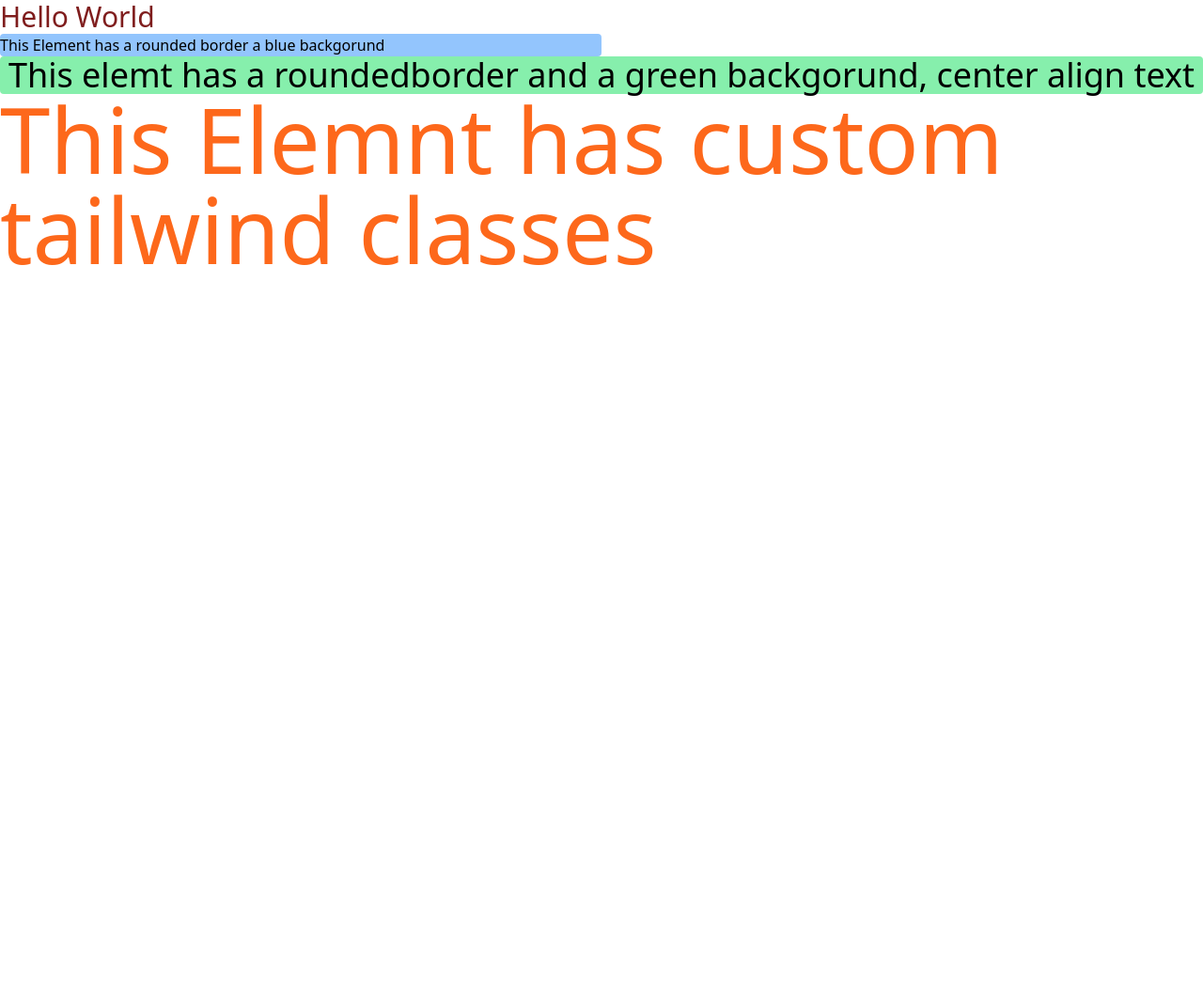
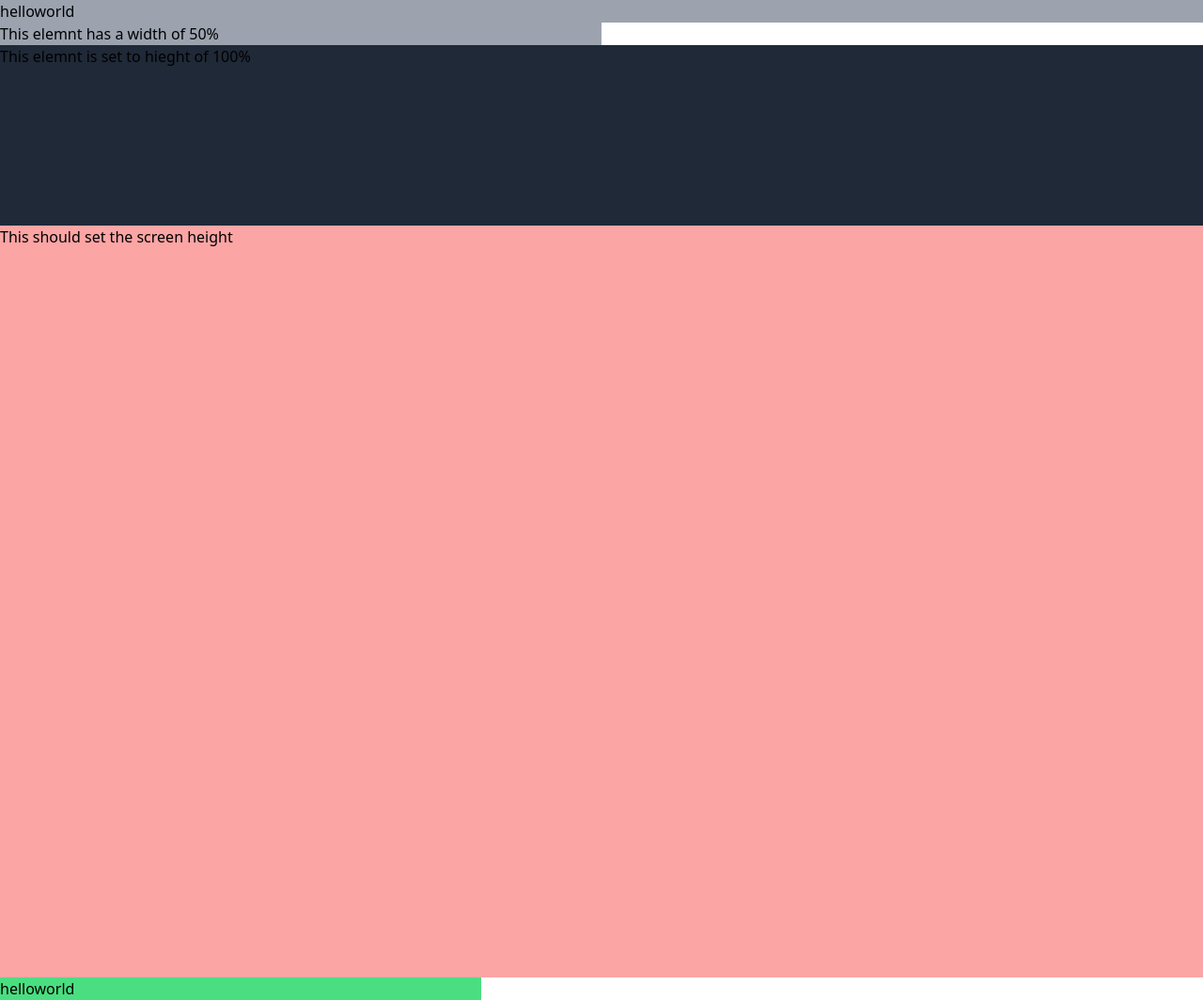
Before and after one commit to agarcia31/Tail-Wind, a website: page src/index.html in a window 1280 px wide. Shown: the whole page at 94% size. Before the commit the page ends 800 px from the top, so only its background shows below. Drawn offline with Linux system fonts and the light colour scheme.

Commit message:
Set height and width

```diff
--- a/src/index.html
+++ b/src/index.html
@@ -8,11 +8,12 @@
     <title>TailWind CSS</title>
 </head>
 <body>
-    <h1 class="text-3xl text-red-900">Hello World</h1>
-    <div class="rounded bg-blue-300 w-1/2"> This Element has a rounded border a blue backgorund</div>
-
-    <div class="rounded bg-green-300 text-center text-4xl"> This elemt has a roundedborder and a green backgorund, center align text</div>
-
-    <p class="text-8xl text-red-custom"> This Elemnt has custom tailwind classes</p>
+    <div class="w-full bg-gray-400">helloworld</div>
+    <div class="w-1/2 bg-gray-400">This elemnt has a width of 50%</div>
+    <div class="h-48">
+        <div class="h-full bg-gray-800">This elemnt is set to hieght of 100%</div>
+    </div>
+    <div class="h-screen bg-red-300 ">This should set the screen height</div>
+    <div class="max-h-20 max-w-lg bg-green-400">helloworld</div>
 </body>
 </html>
```
Also changed, not shown: dist/output.css.
